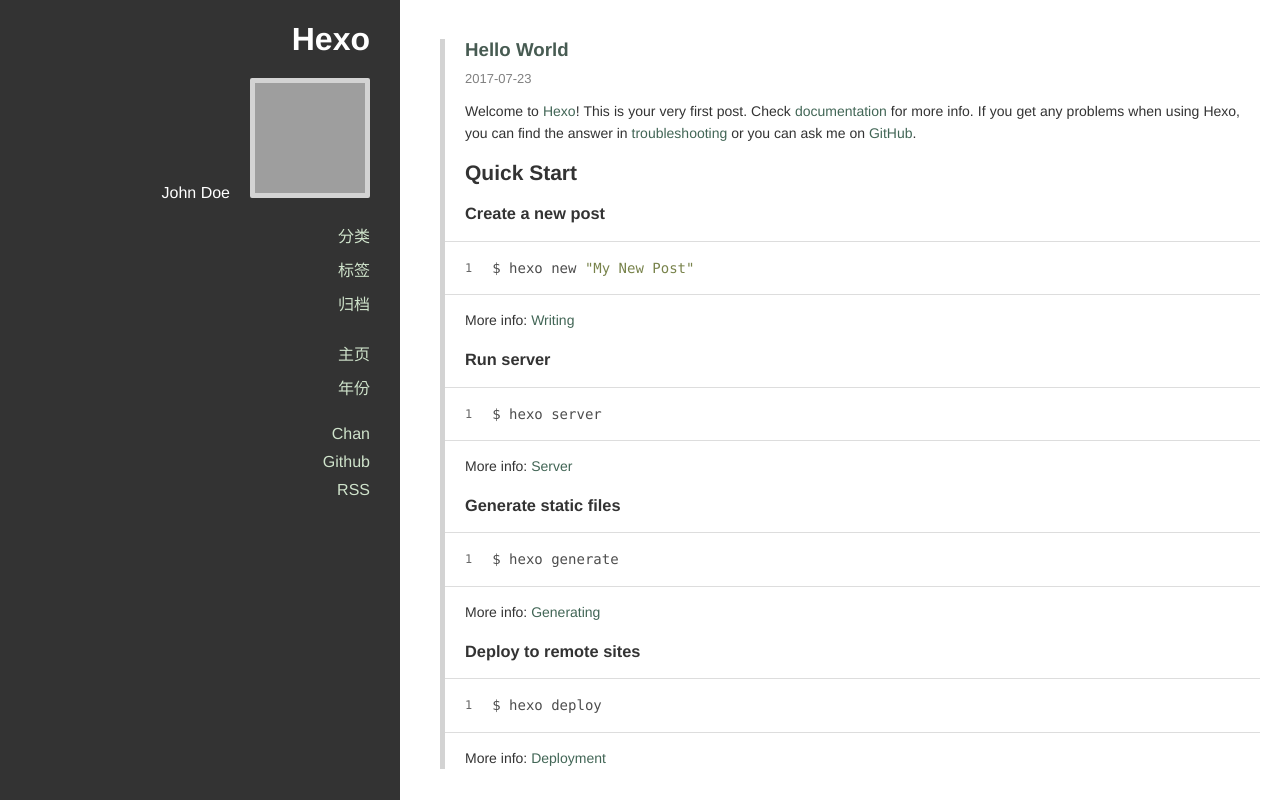
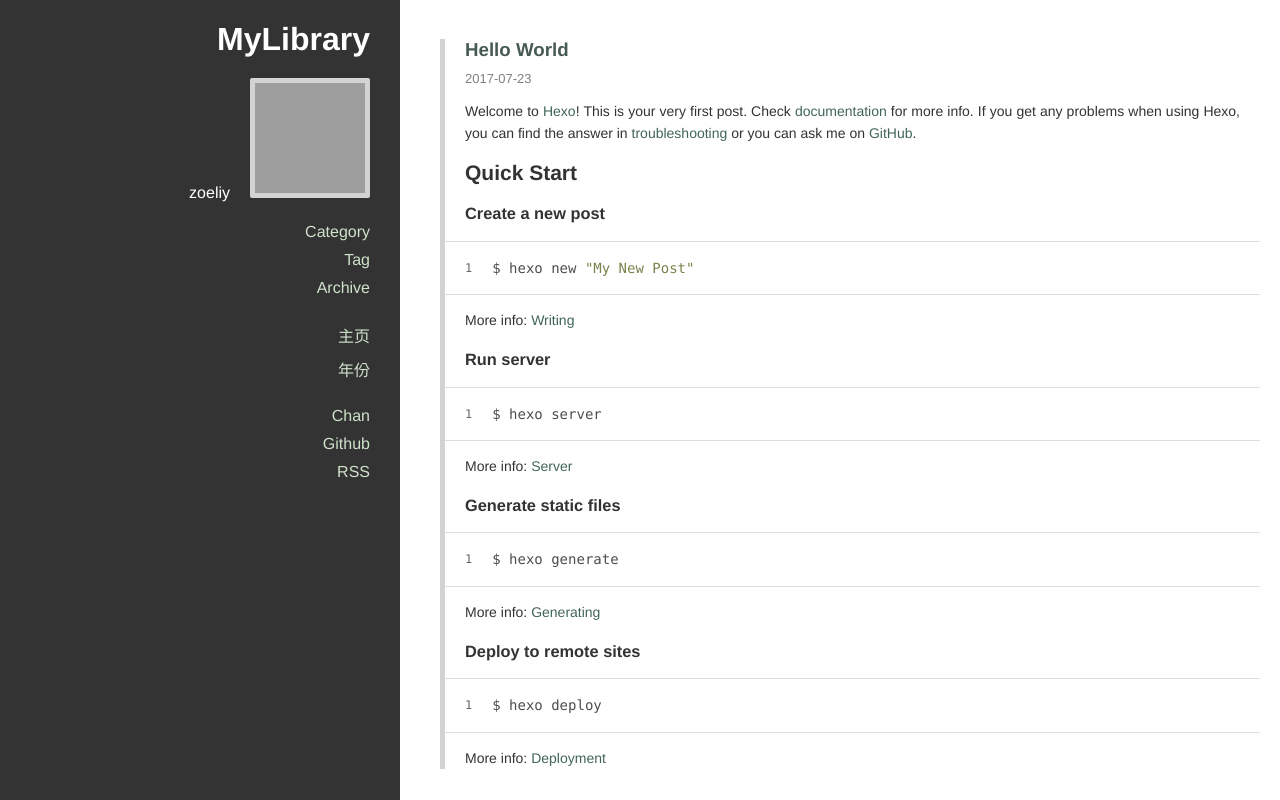
Before and after one commit to zoeliy/zoeliy.github.io, a plain HTML site: page index.html in a window 1280 px wide. Drawn offline with nearby package versions, Linux system fonts and the light colour scheme; grey boxes are pictures that could not be loaded.

Commit message:
Site updated: 2017-07-23 17:44:21

```diff
--- a/index.html
+++ b/index.html
@@ -8,19 +8,19 @@
 
 <title>
 
-    Hexo
+    MyLibrary
 
 </title>
 
 <meta property="og:type" content="website">
-<meta property="og:title" content="Hexo">
+<meta property="og:title" content="MyLibrary">
 <meta property="og:url" content="http://yoursite.com/index.html">
-<meta property="og:site_name" content="Hexo">
+<meta property="og:site_name" content="MyLibrary">
 <meta name="twitter:card" content="summary">
-<meta name="twitter:title" content="Hexo">
+<meta name="twitter:title" content="MyLibrary">
 
 
-  <link rel="alternative" href="/atom.xml" title="Hexo" type="application/atom+xml">
+  <link rel="alternative" href="/atom.xml" title="MyLibrary" type="application/atom+xml">
 
 
 
@@ -47,19 +47,19 @@
     <span class="icon-bar"></span>
     <span class="icon-bar"></span>
   </button>
-  <a class="title" href="/">Hexo</a>
+  <a class="title" href="/">MyLibrary</a>
 </div>
 
   <div class="main-container">
     <div class="sidebar">
   <div class="header">
-    <h1 class="title"><a href="/">Hexo</a></h1>
+    <h1 class="title"><a href="/">MyLibrary</a></h1>
 
     <div class="info">
       <div class="content">
 
 
-          <div class="author">John Doe</div>
+          <div class="author">zoeliy</div>
 
       </div>
 
@@ -78,21 +78,21 @@
 
 
               <li class="category-list-container">
-                <a href="javascript:;">分类</a>
+                <a href="javascript:;">Category</a>
 
               </li>
 
 
 
               <li class="tag-list-container">
-                <a href="javascript:;">标签</a>
+                <a href="javascript:;">Tag</a>
 
               </li>
 
 
 
               <li class="archive-list-container">
-                <a href="javascript:;">归档</a>
+                <a href="javascript:;">Archive</a>
                 <ul class="archive-list"><li class="archive-list-item"><a class="archive-list-link" href="/archives/2017/">2017</a><span class="archive-list-count">1</span></li></ul>
               </li>
 
@@ -198,7 +198,7 @@
 
           <div class="main-footer">
 
-    © 2017 Hexo - Powered by <a href="http://hexo.io" target="_blank">Hexo</a> - Theme <a href="https://github.com/denjones/hexo-theme-chan" target="_blank">Chan</a>
+    © 2017 MyLibrary - Powered by <a href="http://hexo.io" target="_blank">Hexo</a> - Theme <a href="https://github.com/denjones/hexo-theme-chan" target="_blank">Chan</a>
 
 </div>
 
```
Also changed, not shown: 2017/07/23/hello-world/index.html (+11 -11 lines), archives/2017/07/index.html (+12 -12 lines), archives/2017/index.html (+12 -12 lines), archives/index.html (+12 -12 lines).
